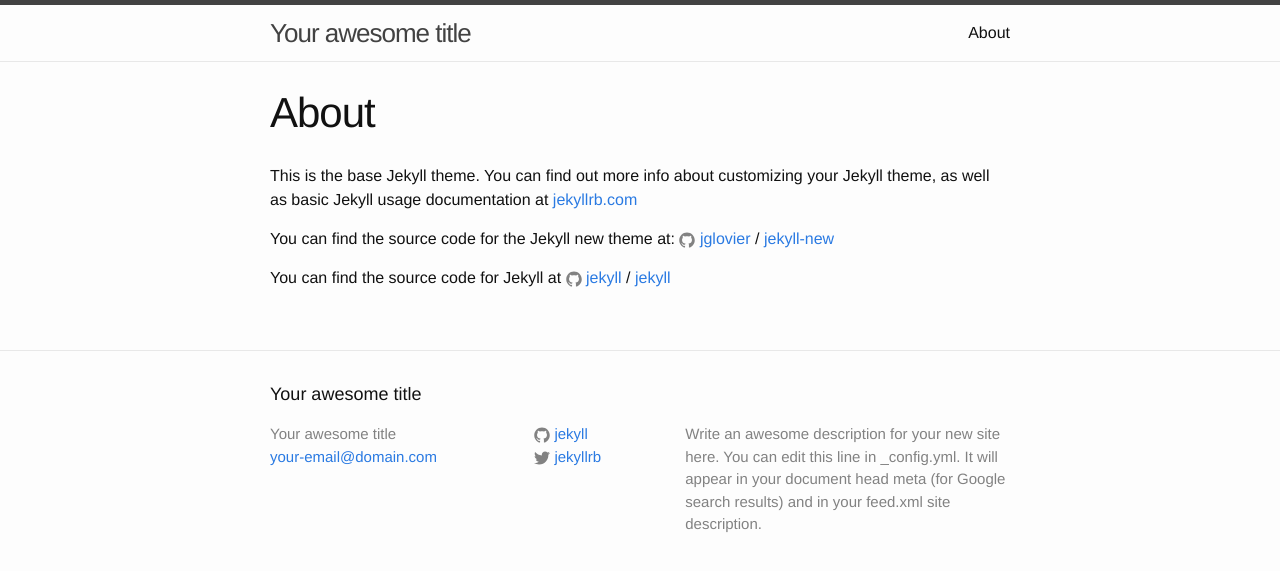
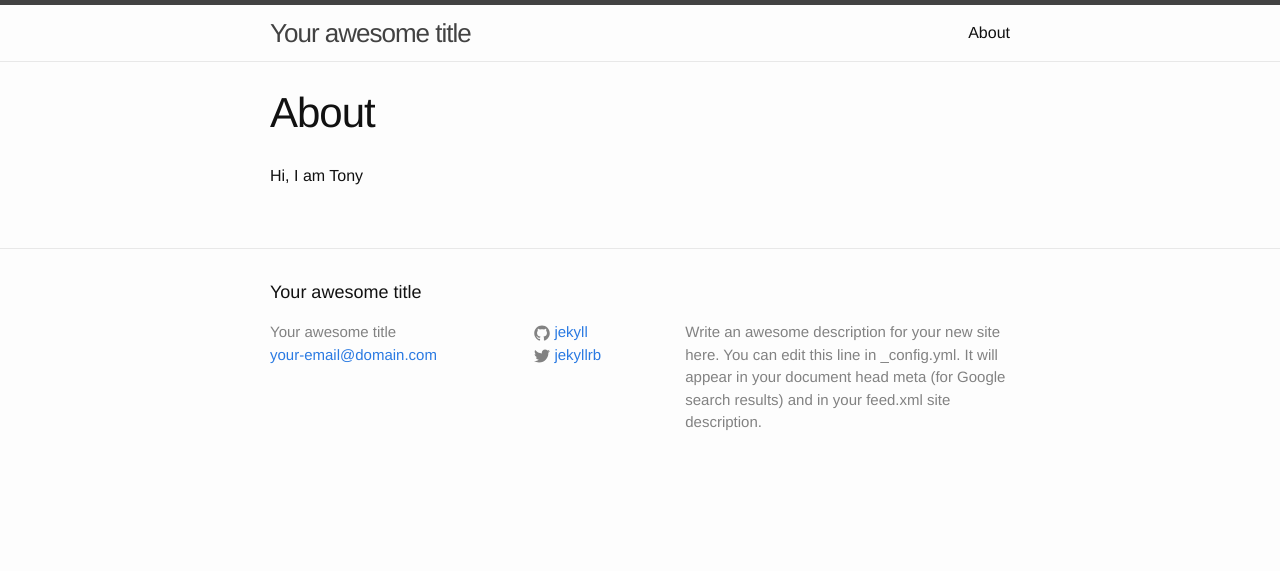
Before and after one commit to drtonyx/drtonyx.github.io, a Jekyll site: the page built from about.md, in a window 1280 px wide. Shown: the top 571 px of the page. Built offline with Jekyll 4.4.1, drawn with Linux system fonts in a browser that asks for light colours; Markdown is read by kramdown in place of the engine named in the settings.

Commit message:
update about

```diff
--- a/about.md
+++ b/about.md
@@ -4,12 +4,4 @@ title: About
 permalink: /about/
 ---
 
-This is the base Jekyll theme. You can find out more info about customizing your Jekyll theme, as well as basic Jekyll usage documentation at [jekyllrb.com](http://jekyllrb.com/)
-
-You can find the source code for the Jekyll new theme at:
-{% include icon-github.html username="jglovier" %} /
-[jekyll-new](https://github.com/jglovier/jekyll-new)
-
-You can find the source code for Jekyll at
-{% include icon-github.html username="jekyll" %} /
-[jekyll](https://github.com/jekyll/jekyll)
+Hi, I am Tony
```
